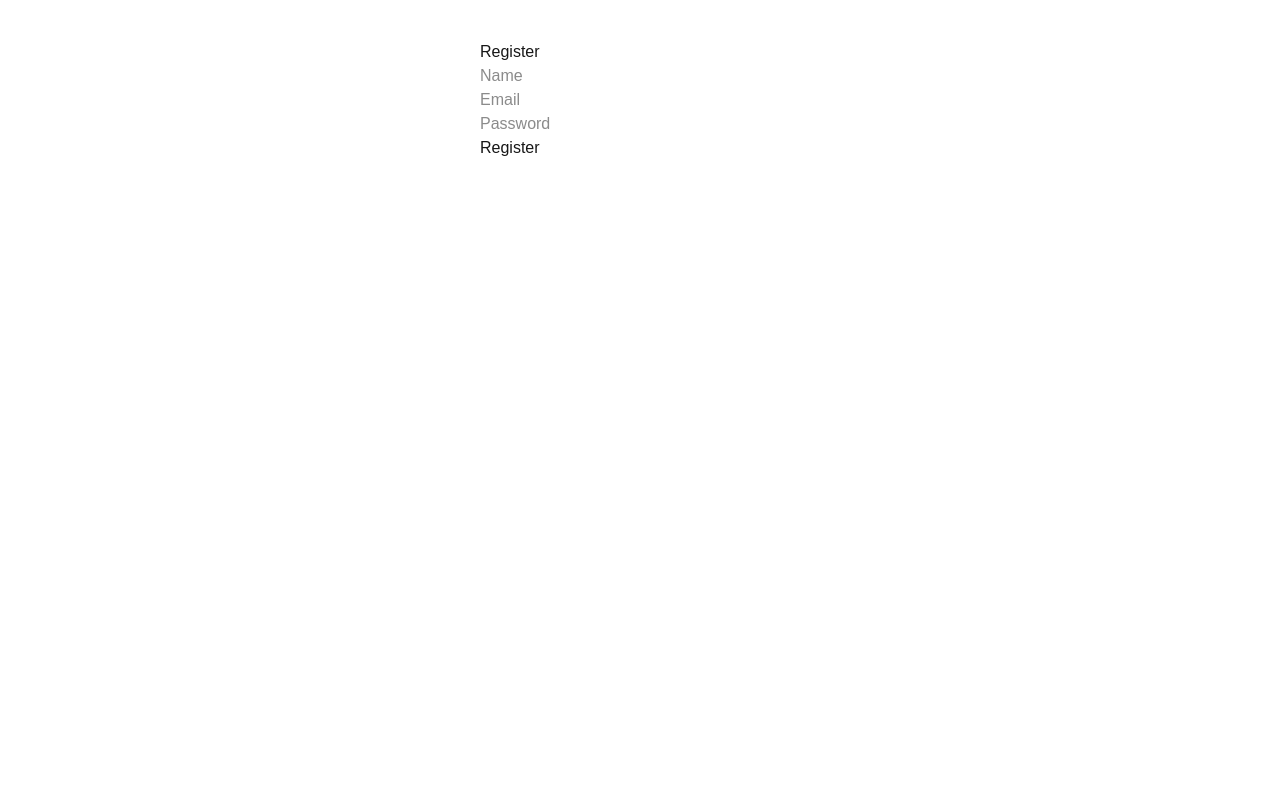
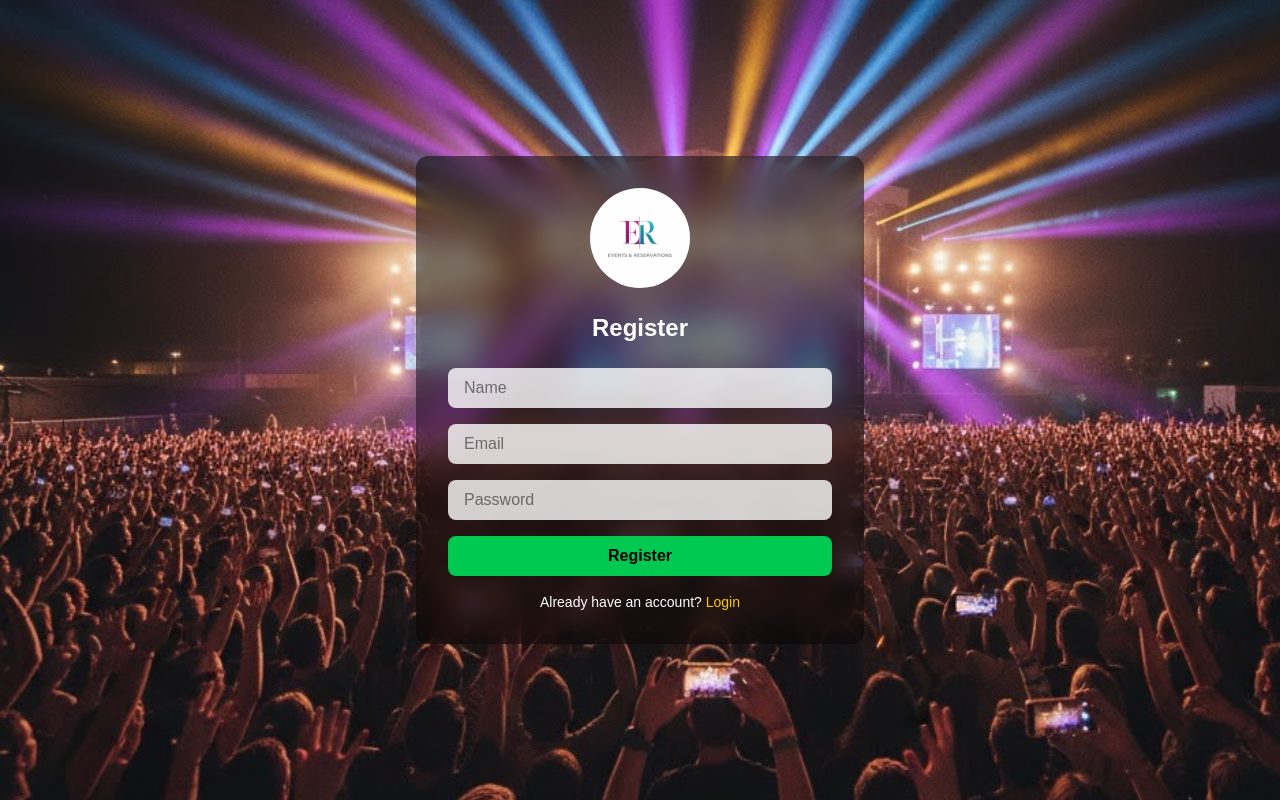
Before and after one commit to fouadlamrini/evenements-reservations, a Next.js app in the folder web/: page /register in a window 1280 px wide. Built offline with nearby package versions, Linux system fonts and the light colour scheme.

Commit message:
ajouter style pour login et register

```diff
--- a/web/app/login/page.tsx
+++ b/web/app/login/page.tsx
@@ -3,6 +3,9 @@
 import { useState } from "react";
 import { AuthService } from "@/services/auth.service";
 import { useRouter } from "next/navigation";
+import Image from "next/image";
+import FormInput from "@/components/FormInput";
+import Link from "next/link";
 
 export default function LoginPage() {
   const [form, setForm] = useState({ email: "", password: "" });
@@ -16,17 +19,10 @@ export default function LoginPage() {
   const handleSubmit = async (e: React.FormEvent) => {
     e.preventDefault();
     setLoading(true);
-
     try {
       const response = await AuthService.login(form);
-
-      // Save token in localStorage
-      const token = response.data.token; // assuming backend returns { token: "..." }
-      localStorage.setItem("token", token);
-
+      localStorage.setItem("token", response.data.token);
       alert("Login successful!");
-
-      // Redirect to home page
       router.push("/");
     } catch (error: any) {
       alert(error?.response?.data?.message || "Login failed");
@@ -36,34 +32,55 @@ export default function LoginPage() {
   };
 
   return (
-    <div style={{ padding: 40, maxWidth: 400, margin: "0 auto" }}>
-      <h1>Login</h1>
-
+    <div
+      className="min-h-screen flex items-center justify-center bg-cover bg-center"
+      style={{ backgroundImage: "url('/assets/background.jpg')" }}
+    >
+      <div className="bg-black/50 p-8 rounded-xl shadow-lg w-full max-w-md backdrop-blur-md">
+        <div className="flex justify-center mb-6">
+          <Image
+            src="/assets/logo.jpg"
+            alt="Logo"
+            width={100}
+            height={100}
+            className="rounded-full"
+          />
+        </div>
+        <h2 className="text-2xl font-bold text-center text-white mb-6">
+          Welcome
+        </h2>
         <form onSubmit={handleSubmit}>
-        <input
-          type="email"
+          <FormInput
             name="email"
-          placeholder="Email"
+            type="text"
+            placeholder="Username"
             value={form.email}
             onChange={handleChange}
             required
           />
-        <br />
-
-        <input
+          <FormInput
+            name="password"
             type="password"
-          name="password"
             placeholder="Password"
             value={form.password}
             onChange={handleChange}
             required
           />
-        <br />
-
-        <button disabled={loading}>
+          <button
+            type="submit"
+            disabled={loading}
+            className="w-full bg-yellow-500 hover:bg-yellow-600 text-black font-bold py-2 px-4 rounded-lg transition-colors"
+          >
             {loading ? "Loading..." : "Login"}
           </button>
         </form>
+        <p className="text-sm text-white text-center mt-4">
+          Don't have an account?{" "}
+          <Link href="/register" className="text-yellow-400 hover:underline">
+            Register
+          </Link>
+        </p>
+      </div>
     </div>
   );
 }
--- a/web/app/register/page.tsx
+++ b/web/app/register/page.tsx
@@ -2,6 +2,9 @@
 
 import { useState } from "react";
 import { AuthService } from "@/services/auth.service";
+import Image from "next/image";
+import FormInput from "@/components/FormInput";
+import Link from "next/link";
 
 export default function RegisterPage() {
   const [form, setForm] = useState({ name: "", email: "", password: "" });
@@ -16,50 +19,72 @@ export default function RegisterPage() {
     setLoading(true);
     try {
       await AuthService.register(form);
-      alert("Compte créé avec succès !");
+      alert("Account created successfully!");
       setForm({ name: "", email: "", password: "" });
     } catch (error: any) {
-      alert(error?.response?.data?.message || "Erreur lors de l'inscription");
+      alert(error?.response?.data?.message || "Registration failed");
     } finally {
       setLoading(false);
     }
   };
 
   return (
-    <div style={{ padding: 40, maxWidth: 400, margin: "0 auto" }}>
-      <h1>Register</h1>
+    <div
+      className="min-h-screen flex items-center justify-center bg-cover bg-center"
+      style={{ backgroundImage: "url('/assets/background.jpg')" }}
+    >
+      <div className="bg-black/50 p-8 rounded-xl shadow-lg w-full max-w-md backdrop-blur-md">
+        <div className="flex justify-center mb-6">
+          <Image
+            src="/assets/logo.jpg"
+            alt="Logo"
+            width={100}
+            height={100}
+            className="rounded-full"
+          />
+        </div>
+        <h2 className="text-2xl font-bold text-center text-white mb-6">
+          Register
+        </h2>
         <form onSubmit={handleSubmit}>
-        <input
-          type="text"
+          <FormInput
             name="name"
             placeholder="Name"
             value={form.name}
             onChange={handleChange}
             required
           />
-        <br />
-        <input
+          <FormInput
+            name="email"
             type="email"
-          name="email"
             placeholder="Email"
             value={form.email}
             onChange={handleChange}
             required
           />
-        <br />
-        <input
+          <FormInput
+            name="password"
             type="password"
-          name="password"
             placeholder="Password"
             value={form.password}
             onChange={handleChange}
             required
           />
-        <br />
-        <button disabled={loading}>
+          <button
+            type="submit"
+            disabled={loading}
+            className="w-full bg-green-500 hover:bg-green-600 text-black font-bold py-2 px-4 rounded-lg transition-colors"
+          >
             {loading ? "Loading..." : "Register"}
           </button>
         </form>
+        <p className="text-sm text-white text-center mt-4">
+          Already have an account?{" "}
+          <Link href="/login" className="text-yellow-400 hover:underline">
+            Login
+          </Link>
+        </p>
+      </div>
     </div>
   );
 }
--- a/web/components/FormInput.tsx
+++ b/web/components/FormInput.tsx
@@ -0,0 +1,33 @@
+"use client";
+
+import React from "react";
+
+interface FormInputProps {
+  name: string;
+  type?: string;
+  placeholder: string;
+  value: string;
+  onChange: (e: React.ChangeEvent<HTMLInputElement>) => void;
+  required?: boolean;
+}
+
+export default function FormInput({
+  name,
+  type = "text",
+  placeholder,
+  value,
+  onChange,
+  required = false,
+}: FormInputProps) {
+  return (
+    <input
+      name={name}
+      type={type}
+      placeholder={placeholder}
+      value={value}
+      onChange={onChange}
+      required={required}
+      className="w-full px-4 py-2 rounded-lg bg-white/80 text-black focus:outline-none focus:ring-2 focus:ring-yellow-400 mb-4"
+    />
+  );
+}
```
Also changed, not shown: web/public/assets/background.jpg (added), web/public/assets/logo.jpg (added). Lines whose indentation alone changed are shown as unchanged.
